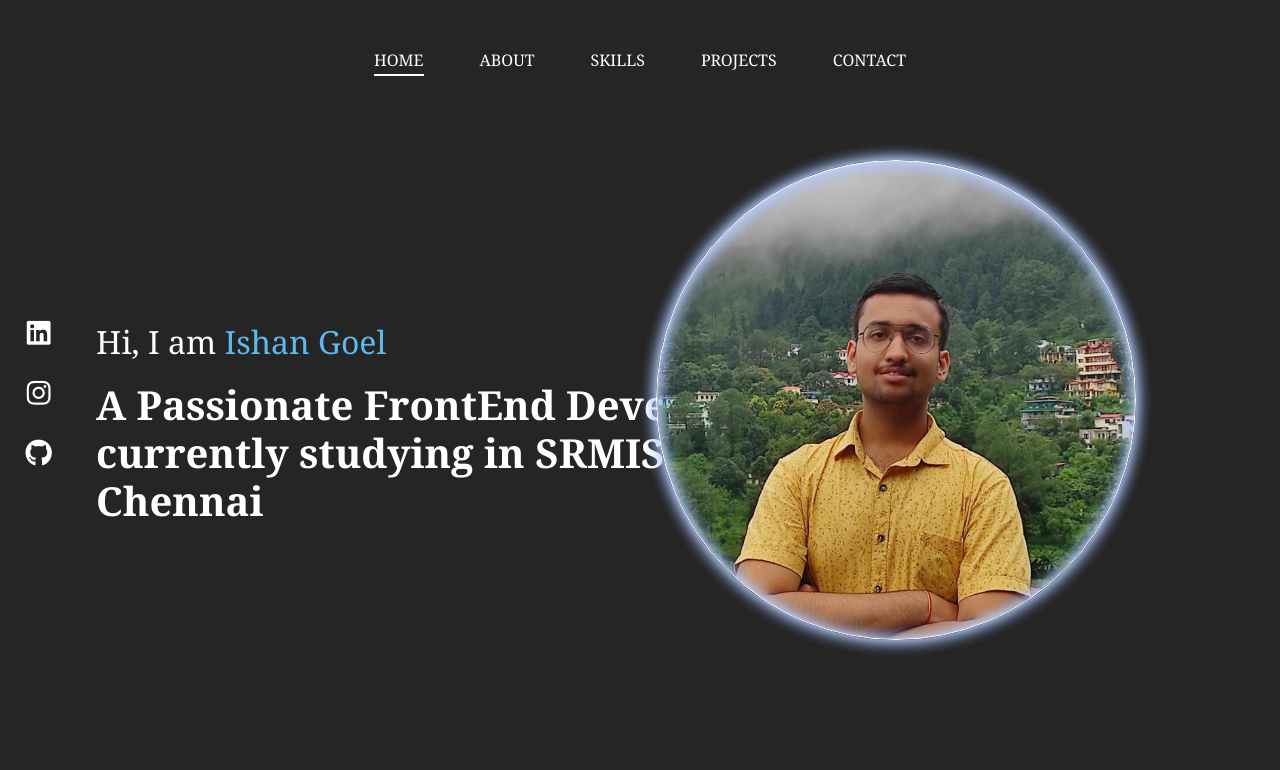
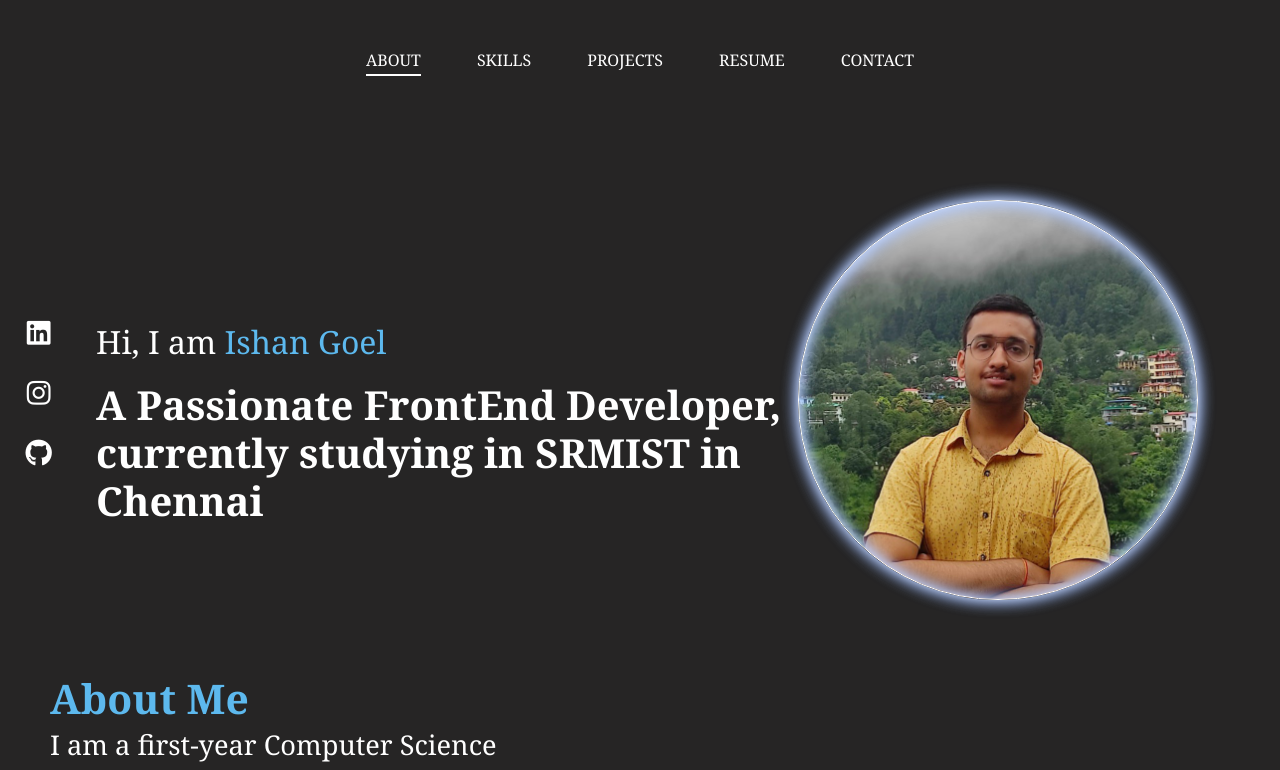
Before and after one commit to ishangoel2005/PORTFOLIO, a plain HTML site: page index.html in a window 1280 px wide. Shown: the top 770 px of the page. Drawn offline with Linux system fonts and the light colour scheme.

Commit message:
Improvements

```diff
--- a/index.css
+++ b/index.css
@@ -30,12 +30,10 @@
     color: #FFF;
     position: relative;
 }
-.Left-Conatiner, .Right-Conatiner{
-    height: 420vh;
+.Left-Conatiner{
+    height: 510vh;
     display: flex;
     align-items: center;
-}
-.Left-Conatiner{
     background: #262525;
     width: 100%;
     padding-left: 3rem;
@@ -93,7 +91,8 @@
     width: 38rem;
 }
 .circle:nth-child(2){
-    width: 30rem;
+    width: 25rem;
+    left: 78%;
     background-image: url(image/MyPhoto.jpg);
     background-size: 100%;
     background-repeat: no-repeat;
@@ -127,7 +126,7 @@
     color: #FFF;
     position: absolute;
     right: 50%;
-    top: 800px;
+    top: 670px;
     margin-left: 50px;
 }
 .About-Text span{
@@ -136,7 +135,7 @@
 .About img{
     width: 400px;
     position: absolute;
-    top: 105%;
+    top: 110%;
     left: 50%;
     height: 500px;
     margin-left: 200px;
@@ -239,7 +238,7 @@
 .Tic img{
     width: 400px;
     position: absolute;
-    top: 270%;
+    top: 350%;
     left: 50%;
     height: 500px;
     margin-left: 200px;
--- a/index.html
+++ b/index.html
@@ -11,10 +11,10 @@
 <body>
     <div class="Portfolio-Container">
         <ul class="navlist">
-            <li><a href="#home" class="active">HOME</a></li>
-            <li><a href="#about">ABOUT</a></li>
+            <li><a href="#about" class="active">ABOUT</a></li>
             <li><a href="#skills">SKILLS</a></li>
             <li><a href="#projects">PROJECTS</a></li>
+            <li><a href="#resume">RESUME</a></li>
             <li><a href="#contact">CONTACT</a></li>
         </ul>
         <div class="Left-Conatiner">
```
